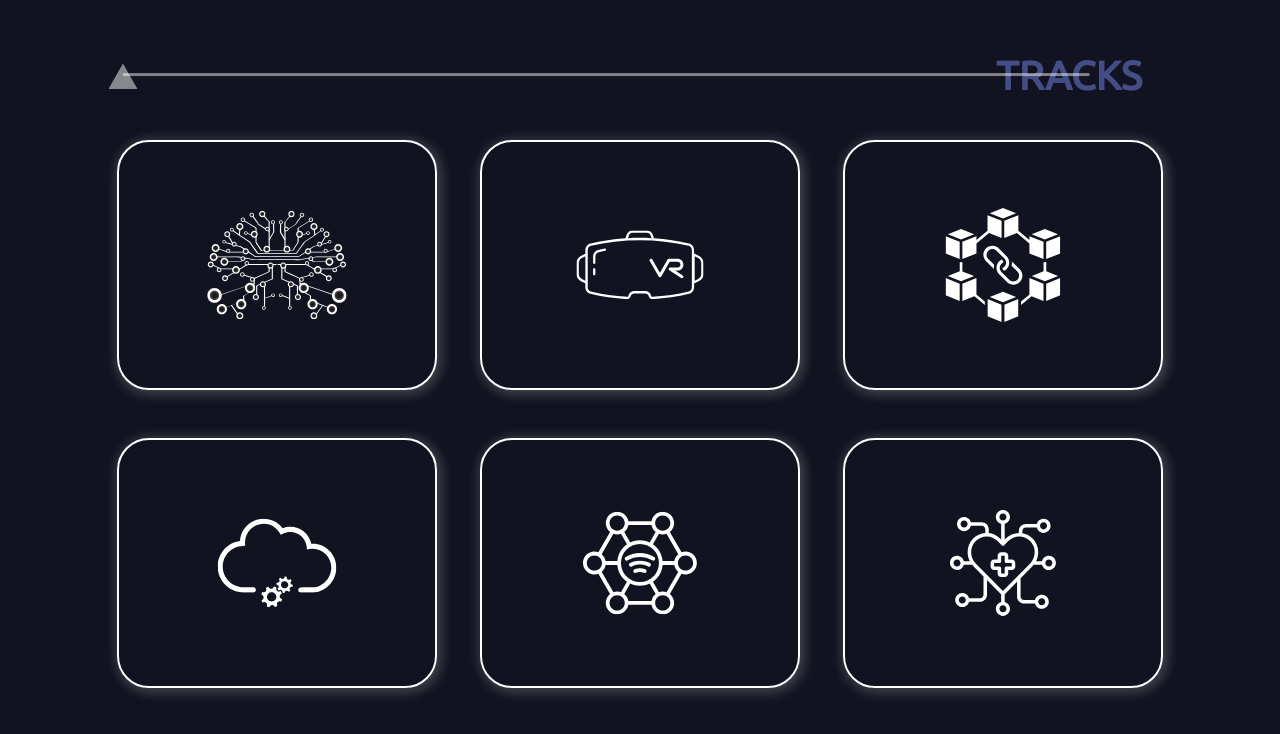
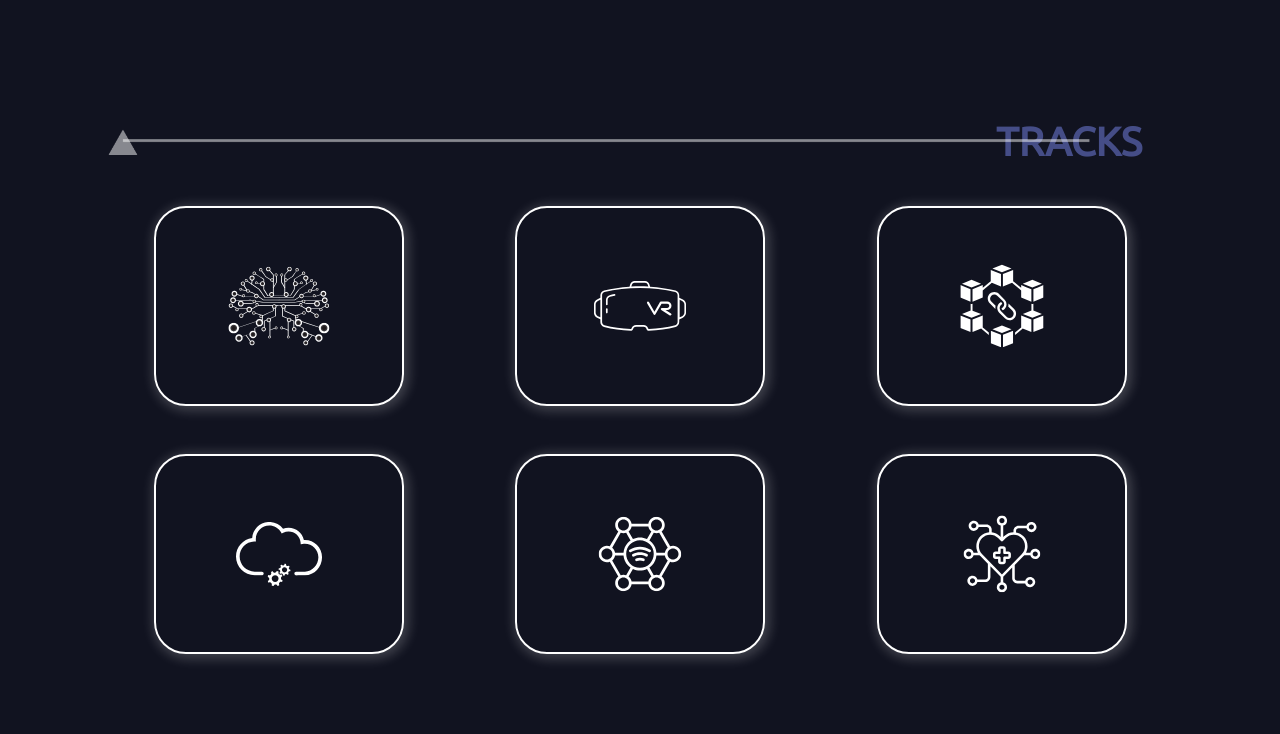
Before and after one commit to revahack/2022, a React (Create React App) app: page / in a window 1280 px wide. Shown: the part 1730-2464 px from the top of the page. Built offline with nearby package versions, Linux system fonts and the light colour scheme; some icons are missing.

Commit message:
reduces size of the track card

```diff
--- a/src/components/tracks/tracks.css
+++ b/src/components/tracks/tracks.css
@@ -86,15 +86,18 @@
   margin-top: 1rem;
   letter-spacing: 1.2px;
   font-weight: 700;
-  font-size: 1.2rem;
+  font-size: 1rem;
   text-align: center;
 }
 
 .card-title {
   text-align: center;
   font-weight: bold;
-  font-size: 2rem;
   text-shadow: 0 0 7px rgb(244, 241, 255);
+}
+
+.track-heading-container {
+  margin-top: 2rem;
 }
 
 @media only screen and (min-width: 992px) {
@@ -112,11 +115,11 @@
 
   .track-container {
     position: relative;
-    width: 320px;
-    min-height: 250px;
+    width: 250px;
+    min-height: 200px;
     border: 2px solid white;
     border-radius: 2rem;
-    margin: 1.5rem 0.5rem;
+    margin: 1.5rem 2.5rem;
     box-shadow: 2px 2px 12px 3px rgba(255, 255, 255, 0.2);
   }
 }
--- a/src/components/tracks/tracks.js
+++ b/src/components/tracks/tracks.js
@@ -16,7 +16,7 @@ const Tracks = () => {
 
   return (
     <div id="tracks" className="track-main">
-      <Container>
+      <Container className="track-heading-container">
         <div data-aos="slide-up" className="track-heading-div">
           <h1 className="track-heading">TRACKS</h1>
           <img className="track-img" src={bg} width={"100%"} alt="" />
```
Also changed, not shown: 1 other file (tests, documents, lock files or other folders).
